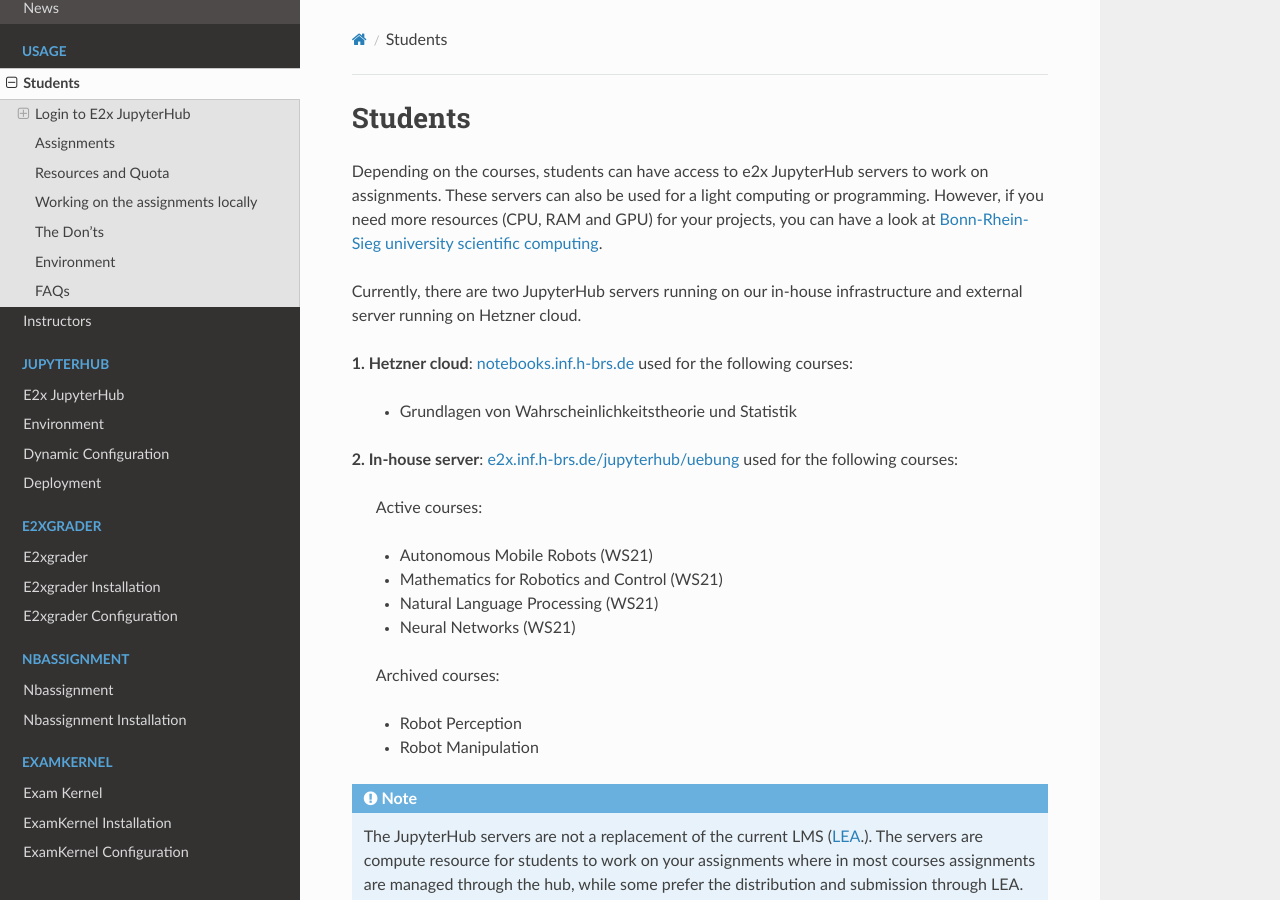
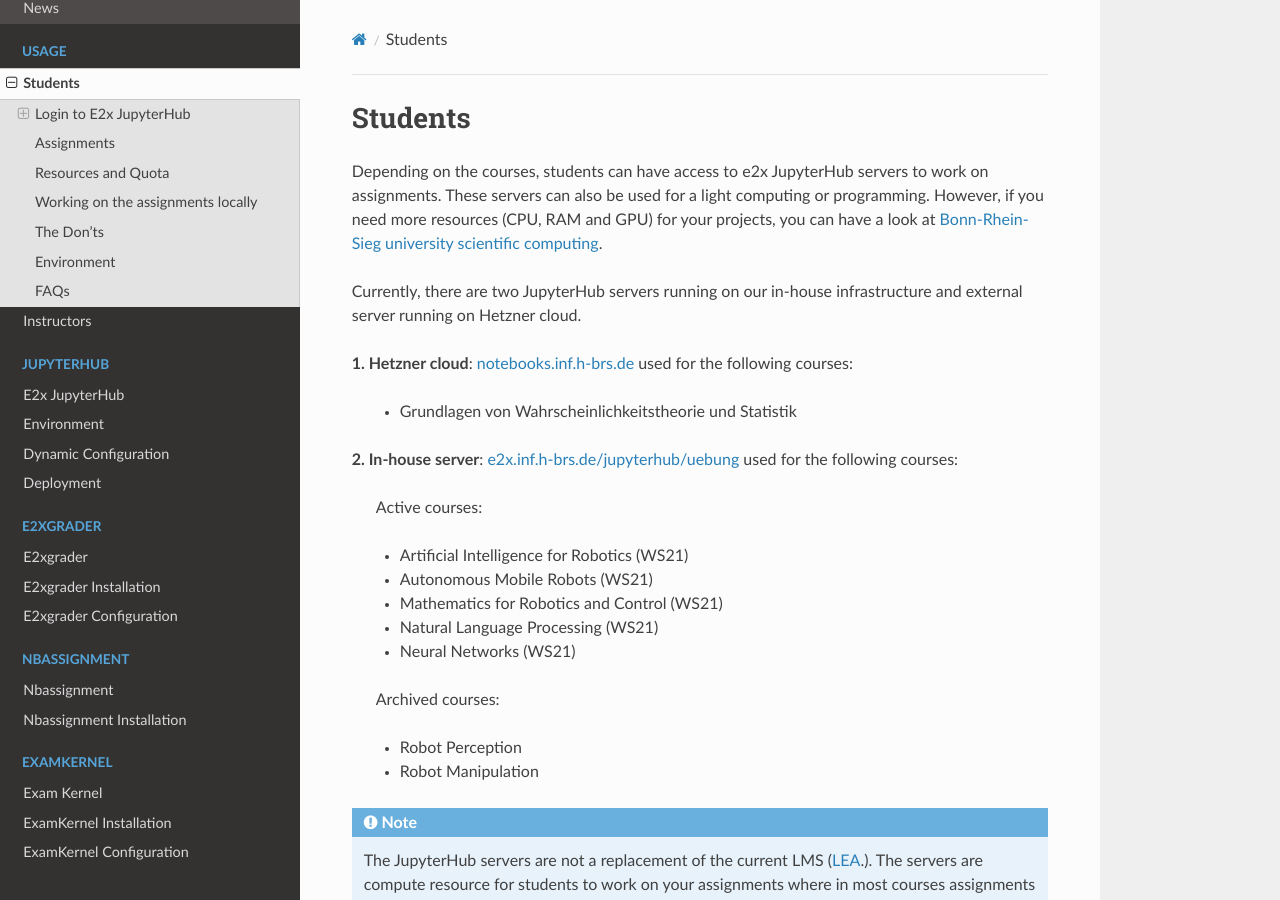
Before and after one commit to DigiKlausur/e2x-docs, a Sphinx documentation site: the page built from docs/source/usage/student.rst, in a window 1280 px wide and 900 px high. Built offline with Sphinx 7.4.7 and the Read the Docs theme 2.0.0, drawn with Linux system fonts in a browser that asks for light colours.

Commit message:
Update student.rst
[usage/students] added AIR course

```diff
--- a/docs/source/usage/student.rst
+++ b/docs/source/usage/student.rst
@@ -22,6 +22,7 @@
 
   Active courses:
 
+  * Artificial Intelligence for Robotics (WS21)
   * Autonomous Mobile Robots (WS21)
   * Mathematics for Robotics and Control (WS21)
   * Natural Language Processing (WS21)
```
